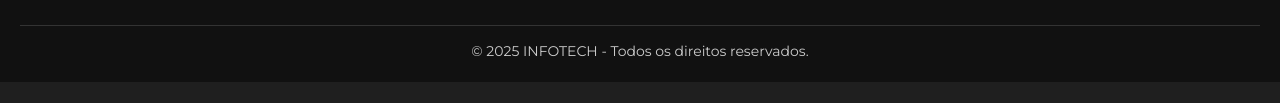
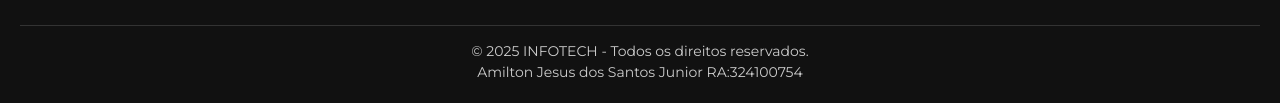
Before and after one commit to AmiltonSJr/Desenvolvimento-Projeto-Faculdade-2025, a plain HTML site: page index.html in a window 1280 px wide. Shown: the part 1552-1655 px from the top of the page. Before the commit the page ends 1634 px from the top, so only its background shows below. Drawn offline with nearby package versions, Linux system fonts and the light colour scheme; a script that the page names is missing.

Commit message:
Update index.html

```diff
--- a/index.html
+++ b/index.html
@@ -191,6 +191,7 @@
   <!-- Créditos -->
   <div class="footer-bottom">
     <p>© 2025 INFOTECH - Todos os direitos reservados.</p>
+    <p>Amilton Jesus dos Santos Junior RA:324100754</p>
   </div>
 </footer>
 
```
